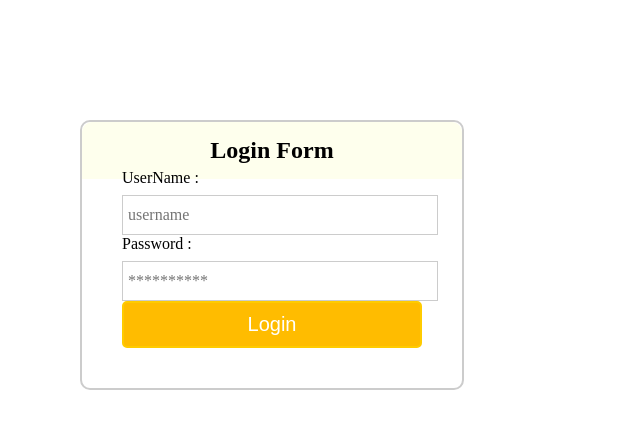
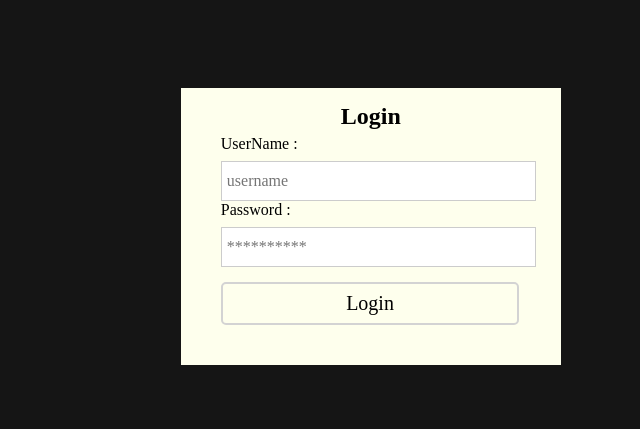
Before and after one commit to GianlucaScarciolla/Duolex, a PHP site: page /admin/index.php in a window 1280 px wide. Shown: the top 429 px of the page, without its empty margins (80-720 px from the left). Run offline with PHP 8.4, Linux system fonts and the light colour scheme.

Commit message:
Login Style
Changed the Style for the Login.

```diff
--- a/admin/index.php
+++ b/admin/index.php
@@ -25,7 +25,7 @@ if (isset($_SESSION['login_user'])) {
 
 
 <!DOCTYPE html>
-<html>
+<html style="background-color:#151515">
 	<head>
 		<title>Login</title>
 		<link href="style.css" rel="stylesheet" type="text/css">
@@ -33,7 +33,7 @@ if (isset($_SESSION['login_user'])) {
 	<body>
 		<div id="main">
 			<div id="login">
-				<h2>Login Form</h2>
+				<h2>Login</h2>
 				<form action="" method="post">
 					<label>UserName :</label>
 					<input id="name" name="username" placeholder="username" type="text">
--- a/admin/style.css
+++ b/admin/style.css
@@ -1,33 +1,17 @@
-/*
-This file is part of Duolex.
-
-Duolex is free software: you can redistribute it and/or modify
-it under the terms of the GNU General Public License as published by
-the Free Software Foundation, either version 3 of the License, or
-(at your option) any later version.
-
-Duolex is distributed in the hope that it will be useful,
-but WITHOUT ANY WARRANTY; without even the implied warranty of
-MERCHANTABILITY or FITNESS FOR A PARTICULAR PURPOSE.  See the
-GNU General Public License for more details.
-
-You should have received a copy of the GNU General Public License
-along with Duolex.  If not, see <http://www.gnu.org/licenses/>.
-*/
-
-@import http://fonts.googleapis.com/css?family=Raleway;
 /*----------------------------------------------
 CSS Settings For HTML Div ExactCenter
 ------------------------------------------------*/
 #main {
-	width:960px;
-	margin:50px auto;
-	font-family:raleway
+width:60%;
+padding: 10px;
+margin: auto;
+font-family:"Calibri Light";
 }
 span {
 color:red
 }
 h2 {
+font-family:"Calibri Light";
 background-color:#FEFFED;
 text-align:center;
 border-radius:10px 10px 0 0;
@@ -36,18 +20,20 @@ h2 {
 }
 hr {
 border:0;
-	border-bottom:1px solid #ccc;
 margin:10px -40px;
 margin-bottom:30px
 }
 #login {
+width:60%;
+padding: 10px;
+margin: auto;
 width:300px;
 float:left;
-	border-radius:10px;
-	font-family:raleway;
-	border:2px solid #ccc;
 padding:10px 40px 25px;
-	margin-top:70px
+margin-top:70px;
+background-color:#FEFFED;
+font-family:"Calibri Light";
+
 }
 input[type=text],input[type=password] {
 width:99.5%;
@@ -56,24 +42,29 @@ input[type=text],input[type=password] {
 border:1px solid #ccc;
 padding-left:5px;
 font-size:16px;
-	font-family:raleway
+font-family:raleway;
+font-family:"Calibri Light";
 }
 input[type=submit] {
-	width:100%;
-	background-color:#FFBC00;
-	color:#fff;
-	border:2px solid #FFCB00;
-	padding:10px;
+width:99.5%;
+margin-left: auto;
+margin-right: auto;
+background-color:#FEFFED;
+color:#000000;
+border:2px solid #D3D3D3;
+padding:8px;
 font-size:20px;
 cursor:pointer;
 border-radius:5px;
-	margin-bottom:15px
+margin-top:15px;
+margin-bottom:15px;
+font-family:"Calibri Light";
 }
 #profile {
 padding:50px;
 border:1px dashed grey;
 font-size:20px;
-	background-color:#DCE6F7
+background-color:#DCE6F7;
 }
 #logout {
 float:right;
```
Lines whose indentation alone changed are shown as unchanged.
